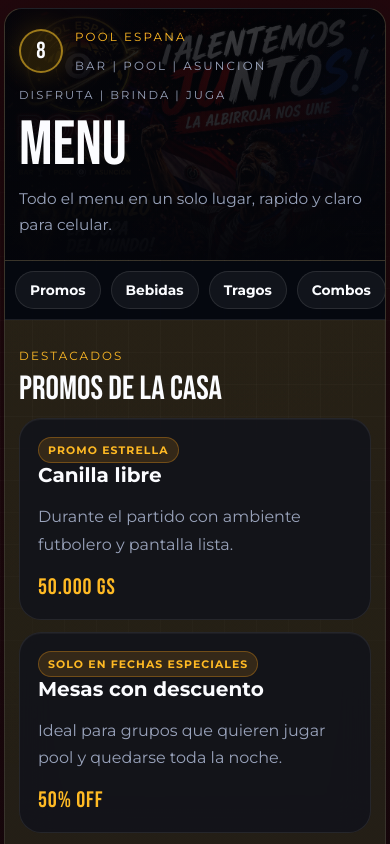
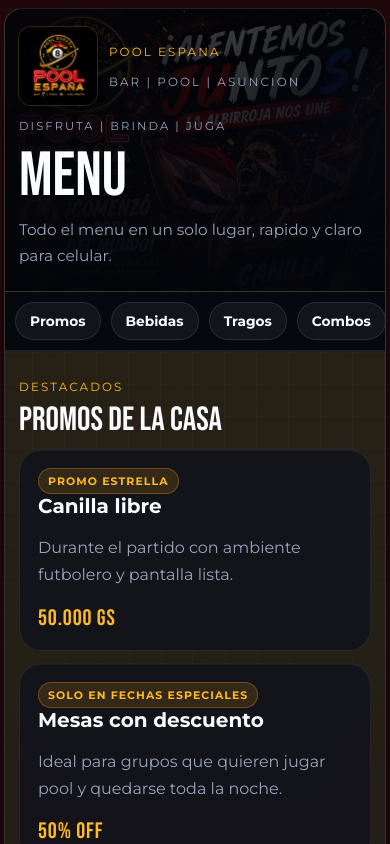
Before and after one commit to erickjsl/pool-espana-menu, a React (Vite) app: page / in a window 390 px wide. Shown: the top 844 px of the page. Built offline with nearby package versions, Linux system fonts and the light colour scheme.

Commit message:
feat: add official Pool Espana logo

```diff
--- a/src/App.css
+++ b/src/App.css
@@ -67,6 +67,16 @@
   color: var(--text-strong);
   font-family: var(--font-display);
   font-size: 1.45rem;
+}
+
+.brand-logo {
+  width: clamp(82px, 18vw, 132px);
+  height: auto;
+  display: block;
+  border-radius: 14px;
+  box-shadow:
+    0 0 0 1px rgba(255, 196, 35, 0.18),
+    0 12px 30px rgba(0, 0, 0, 0.32);
 }
 
 .eyebrow,
@@ -478,6 +488,11 @@
     min-height: 250px;
   }
 
+  .brand-logo {
+    width: 78px;
+    border-radius: 12px;
+  }
+
   .menu-block,
   .menu-hero-content,
   .admin-shell,
--- a/src/App.tsx
+++ b/src/App.tsx
@@ -53,7 +53,7 @@ function PublicPage({ content }: { content: MenuContent }) {
 
         <div className="menu-hero-content">
           <div className="brand-lockup">
-            <span className="brand-mark">8</span>
+            <img className="brand-logo" src="/images/logo.jpeg" alt="Logo Pool Espana" />
             <div>
               <p className="eyebrow">{siteData.displayName}</p>
               <span className="brand-meta">Bar | Pool | Asuncion</span>
```
Also changed, not shown: public/images/logo.jpeg (added).
